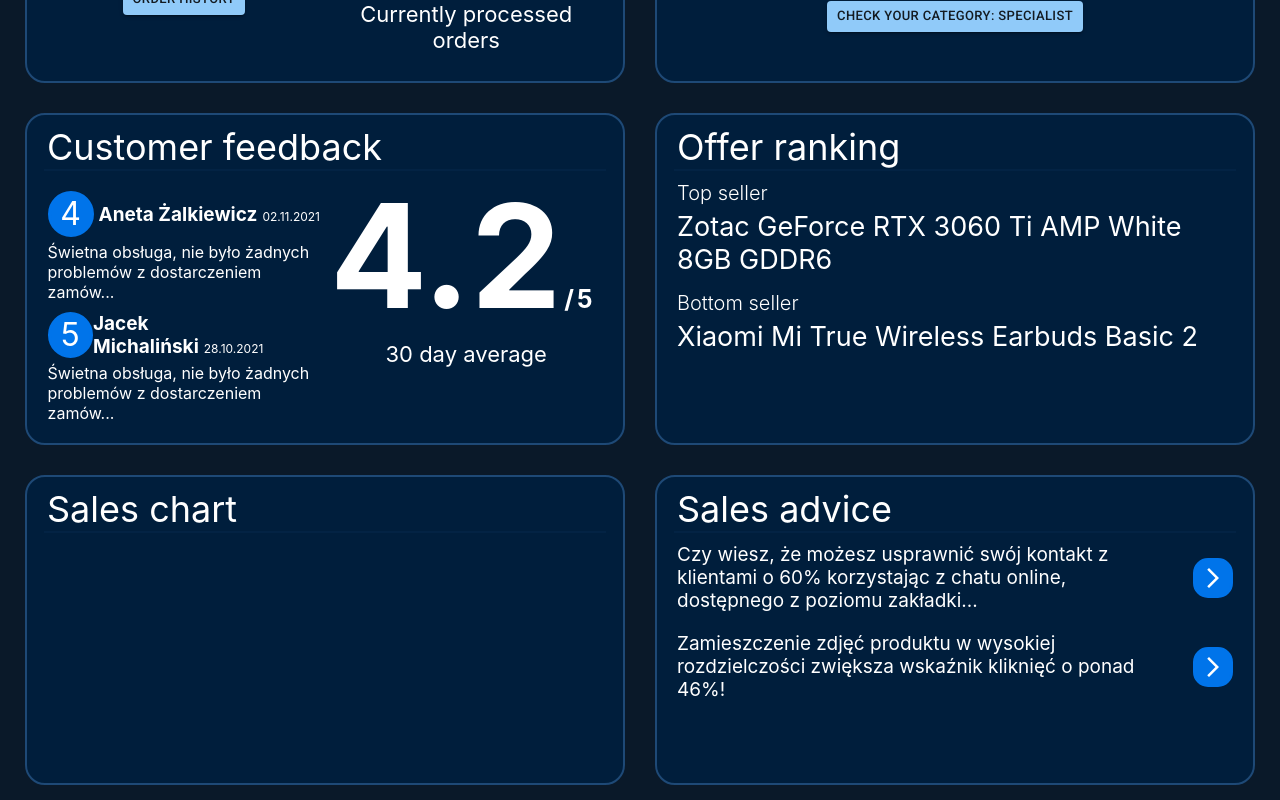
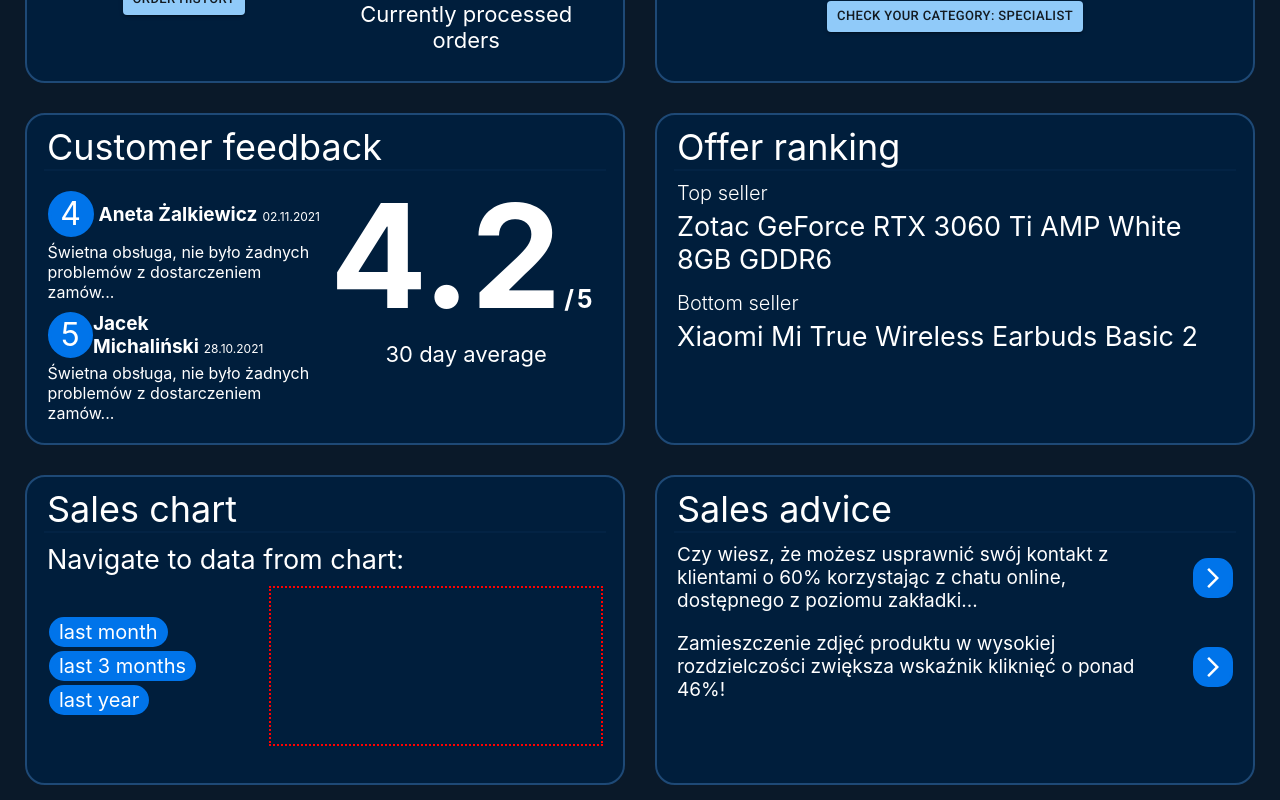
Before and after one commit to k-piekarczyk/pgui-dashboard, a React (Create React App) app: page /dashboard in a window 1280 px wide. Shown: the part 380-1180 px from the top of the page. Built offline with nearby package versions, Linux system fonts and the light colour scheme.

Commit message:
add chart thing

```diff
--- a/src/i18n.ts
+++ b/src/i18n.ts
@@ -39,6 +39,10 @@ const resources = {
       "30 day average": "średnia z ostatnich 30 dni",
       "Top seller": "Najczęściej kupowane",
       "Bottom seller": "Najrzadziej kupowane",
+      "Navigate to data from chart": "Przejdź do danych z wykresu",
+      "last month": "ostatni miesiąc",
+      "last 3 months": "ostatnie 3 miesiące",
+      "last year": "ostatni rok"
     },
   },
 };
--- a/src/pages/Dashboard.page.scss
+++ b/src/pages/Dashboard.page.scss
@@ -254,7 +254,7 @@
       }
 
       &-text {
-        width: 90%
+        width: 90%;
       }
 
       &-icon {
@@ -271,4 +271,64 @@
       }
     }
   }
+
+  &__Sales {
+    margin-left: 20px;
+    margin-right: 20px;
+    padding-top: 10px;
+
+    &__Header {
+      font-size: 27px;
+      margin-bottom: 10px;
+    }
+
+    &__Chart {
+      display: flex;
+      flex-wrap: wrap;
+      justify-content: space-between;
+      align-items: center;
+
+
+
+      @media screen and (max-width: $small_screen_breakpoint) {
+        justify-content: center;
+      }
+
+      &-labels {
+        display: flex;
+        flex-direction: column;
+        align-items: flex-start;
+
+        @media screen and (max-width: $small_screen_breakpoint) {
+          align-items: stretch;
+          text-align: center;
+          width: 60%;
+          margin-bottom: 20px;
+        }
+
+        & > * {
+          cursor: pointer;
+          margin: 2px;
+          padding: 0 7px 0 7px;
+          font-size: 20px;
+          border: solid;
+          border-radius: 15px;
+          @include theme-aware("border-color", "color-button");
+          @include theme-aware("background-color", "color-button");
+        }
+      }
+
+      &-chart {
+        height: 160px;
+        width: 60%;
+
+        @media screen and (max-width: $small_screen_breakpoint) {
+          width: 100%;
+          margin-bottom: 20px;
+        }
+
+        border: 2px dotted red;
+      }
+    }
+  }
 }
--- a/src/pages/Dashboard.page.tsx
+++ b/src/pages/Dashboard.page.tsx
@@ -118,7 +118,24 @@ export default function Dashboard() {
           </div>
         </Tile>
 
-        <Tile header={t("Sales chart")}></Tile>
+        <Tile header={t("Sales chart")}>
+          <div className="Dashboard__Sales">
+            <div className="Dashboard__Sales__Header">
+              {t("Navigate to data from chart")}:
+            </div>
+            <div className="Dashboard__Sales__Chart">
+              <div className="Dashboard__Sales__Chart-labels">
+                <div>{t("last month")}</div>
+                <div>{t("last 3 months")}</div>
+                <div>{t("last year")}</div>
+              </div>
+
+              {/* TODO: Czarek, do your magic here :) */}
+              <div className="Dashboard__Sales__Chart-chart"></div>
+
+            </div>
+          </div>
+        </Tile>
 
         <Tile header={t("Sales advice")}>
           <div className="Dashboard__Advice">
```
